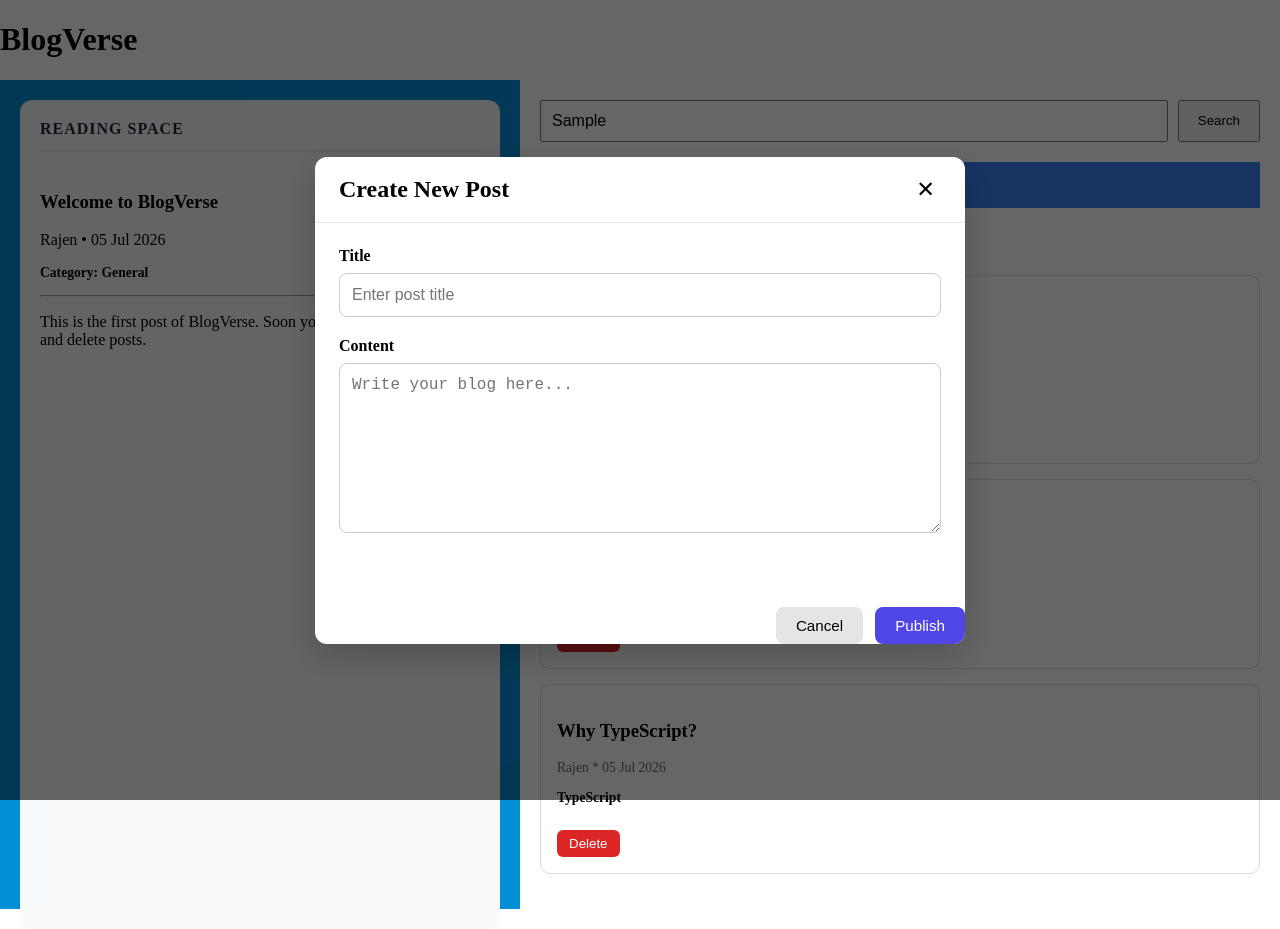
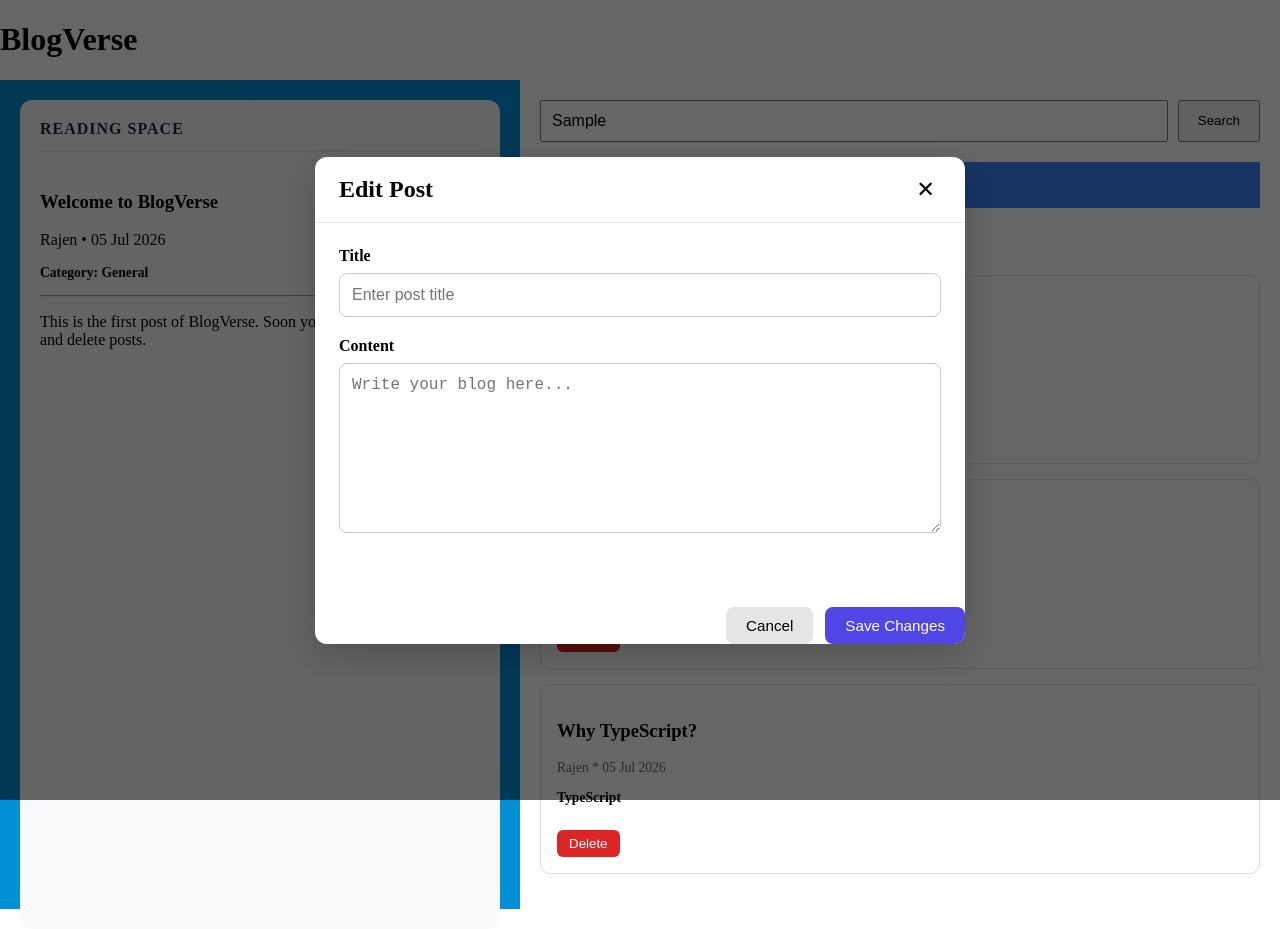
Before and after one commit to Ranrajen/BlogVerse, a React (Vite) app: page / in a window 1280 px wide. Both pictures are taken after typing "Sample" into the empty fields and a click on the button "+ New Post". Built offline with nearby package versions, Linux system fonts and the light colour scheme.

Commit message:
update in new post

```diff
--- a/src/components/newpostmodal/NewPostModal.tsx
+++ b/src/components/newpostmodal/NewPostModal.tsx
@@ -6,9 +6,11 @@ interface NewPostModalProps {
   onClose: () => void;
 
   onPublish: (title: string, content: string) => void;
+  mode: "create" | "edit";
+  post: Post | null
 }
 
-const NewPostModal = ({ isOpen, onClose, onPublish }: NewPostModalProps) => {
+const NewPostModal = ({ isOpen, onClose, onPublish, mode }: NewPostModalProps) => {
   // ---------------usestate--------
   const [title, setTitle] = useState('');
   const [content, setContent] = useState('');
@@ -40,7 +42,9 @@ const NewPostModal = ({ isOpen, onClose, onPublish }: NewPostModalProps) => {
     <div className="modal-overlay" onClick={handleCancel}>
       <div className="modal" onClick={(e) => e.stopPropagation()}>
         <div className="modal-header">
-          <h2>Create New Post</h2>
+          <h2>{
+mode === "create" ? "Create New Post": "Edit Post"}
+</h2>
 
           <button className="close-btn" onClick={handleCancel}>
             ✕
@@ -81,7 +85,9 @@ const NewPostModal = ({ isOpen, onClose, onPublish }: NewPostModalProps) => {
           </button>
 
           <button className="publish-btn" onClick={handlePublish}>
-            Publish
+            {mode === "create"
+    ? "Publish"
+    : "Save Changes"}
           </button>
         </div>
       </div>
```
